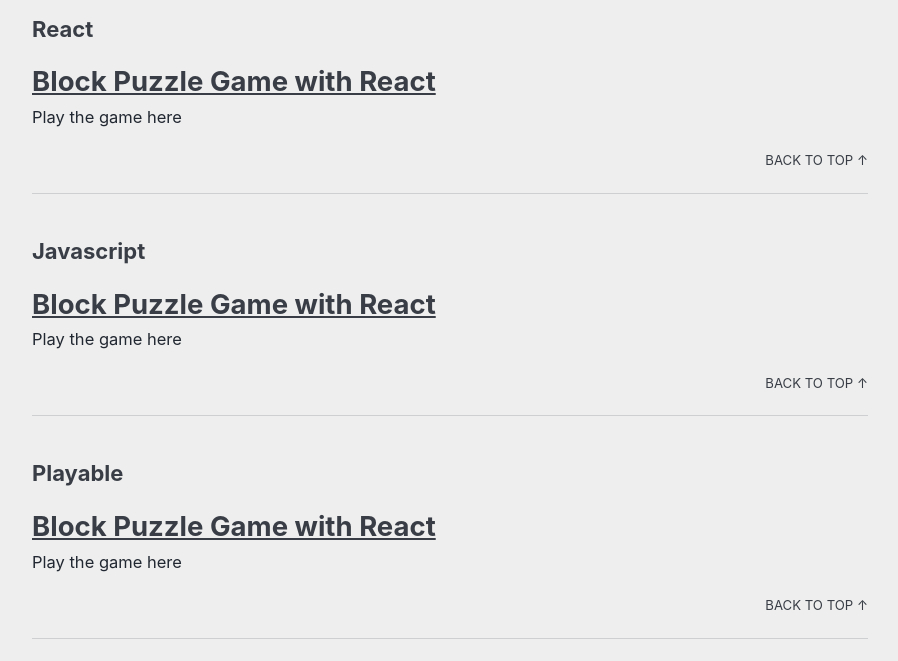
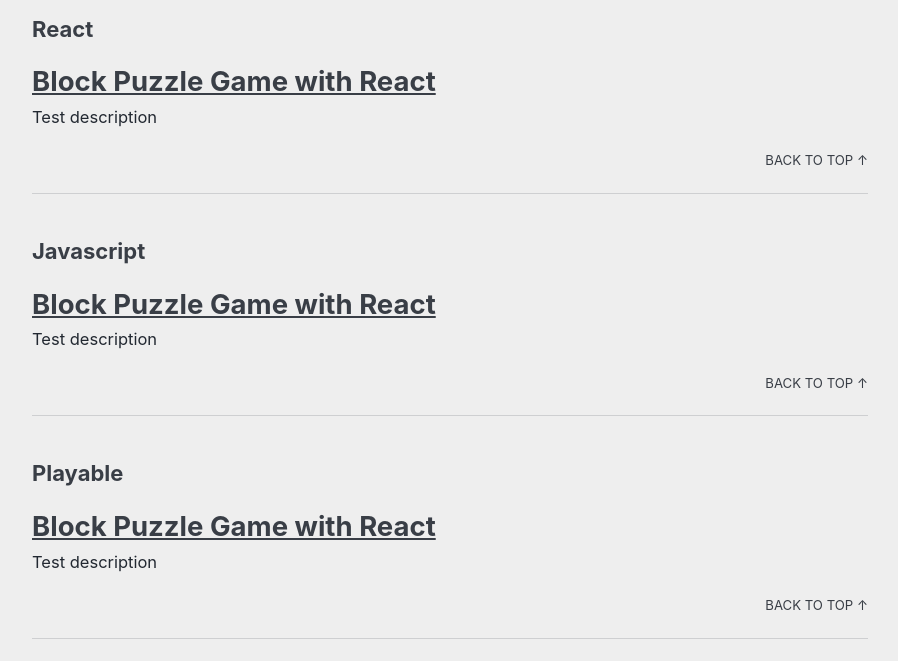
Before and after one commit to dbusteed/dbusteed.github.io, a Jekyll site: the page built from _pages/tag-archive.md, in a window 1280 px wide and 900 px high, scrolled down 3013 px. Shown: the part 153-814 px from the top of the window, without its empty margins (190-1088 px from the left). Built offline with Jekyll 4.4.1, drawn with Linux system fonts in a browser that asks for light colours; cached includes are drawn as plain includes; some of the changed lines change nothing that is shown.

Commit message:
description -> excerpt

```diff
--- a/_config.yml
+++ b/_config.yml
@@ -38,7 +38,7 @@
   facebook:
     # https://developers.facebook.com/docs/plugins/comments
     appid                :
-    num_posts            : # 5 (default)
+    num_posts            : 10 # 5 (default)
     colorscheme          : # "light" (default), "dark"
   utterances:
     theme                : # "github-light" (default), "github-dark"
--- a/_posts/2021-02-01-block-puzzle-game-with-react.md
+++ b/_posts/2021-02-01-block-puzzle-game-with-react.md
@@ -4,7 +4,7 @@
   - React
   - Javascript
   - Playable
-description: Test description
+excerpt: Test description
 ---
 
 > Play the game [here](https://dbusteed.github.io/block-puzzle/)
```
